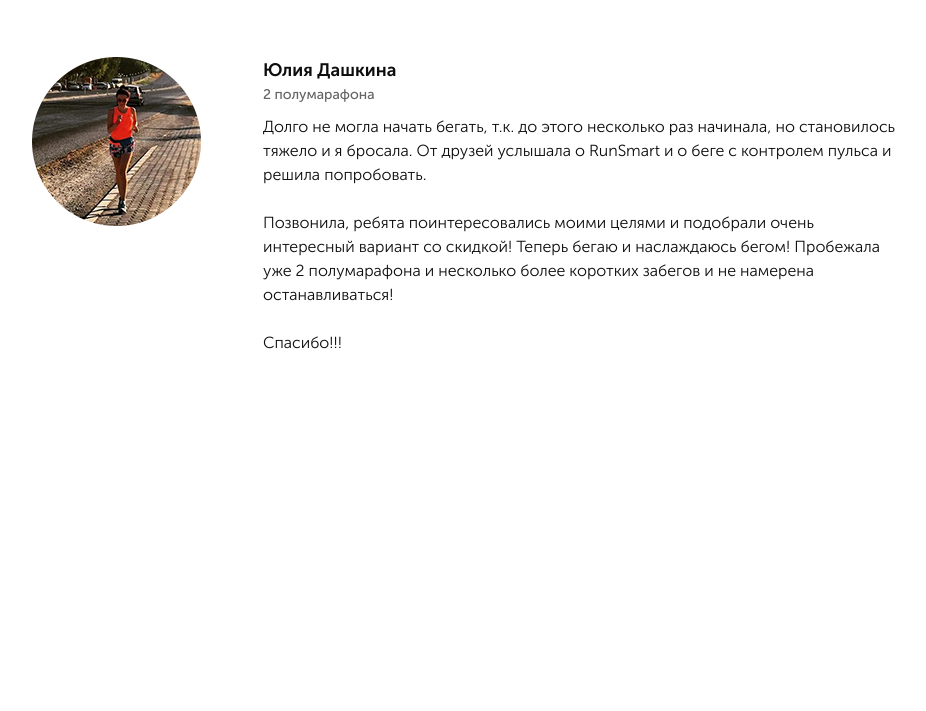
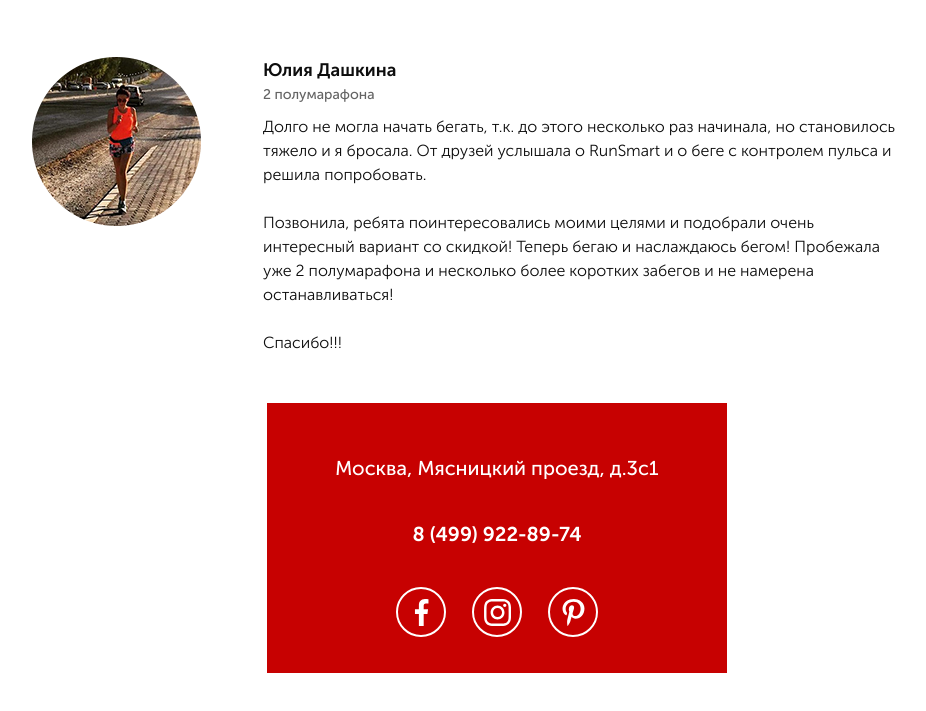
Before and after one commit to SamGolDev/Pulse, a website: page src/index.html in a window 1280 px wide. Shown: the part 4481-5192 px from the top of the page, without its empty margins (143-1069 px from the left). Before the commit the page ends 4884 px from the top, so only its background shows below. Drawn offline with nearby package versions, Linux system fonts and the light colour scheme.

Commit message:
add footer,map and responsive

```diff
--- a/src/index.html
+++ b/src/index.html
@@ -406,6 +406,20 @@
         </div>
     </section>
 
+    <footer class="footer">
+        <div class="footer__map"><script type="text/javascript" charset="utf-8" async src="https://api-maps.yandex.ru/services/constructor/1.0/js/?um=constructor%3Ae555bce6648d5ec91e30ca1327469aea0d9c1c9b53b8c31b0309e3e7e3a323ca&amp;width=100%25&amp;height=630&amp;lang=ru_RU&amp;scroll=false"></script></div>
+
+        <div class="footer__info">
+            <address class="footer__addr">Москва, Мясницкий проезд, д.3с1</address>
+            <a class="footer__phone" href="tel:+74999228974">8 (499) 922-89-74</a>
+            <div class="footer__social">
+                <a href="#" class="footer__social-item"><img src="icons/facebook.svg" alt="facebook"><a>
+                <a href="#" class="footer__social-item"><img src="icons/instagram.svg" alt="instagram"><a>
+                <a href="#" class="footer__social-item"><img src="icons/pinterest.svg" alt="pinterest"><a>
+            </div>
+        </div>
+    </footer>
+
 
 
     <script type="text/javascript" src="//code.jquery.com/jquery-1.11.0.min.js"></script>
--- /dev/null
+++ b/src/sass/blocks/_footer.scss
@@ -0,0 +1,58 @@
+.footer {
+    height: 630px;
+    position: relative;
+    &__info {
+        position: absolute;
+        top: 0;
+        left: 50%;
+        transform: translateX(-50%);
+        width: 460px;
+        height: 270px;
+        background-color: $main-color;
+        padding: 50px 68px 60px 68px;
+    }
+    &__addr {
+        font-weight: 500;
+        font-size: 20px;
+        color: #fff;
+        margin-bottom: 36px;
+        text-align: center;
+    }
+    &__phone {
+        display: block;
+        margin-bottom: 38px;
+        text-align: center;
+        font-weight: 700;
+        font-size: 20px;
+        color: #fff;
+        text-decoration: none;
+        &:hover {
+            text-decoration: underline;
+            color: #fff;
+        }
+    }
+
+    &__social-item {
+        display: flex;
+        justify-content: center;
+        align-items: center;
+        transition: 0.5s all;
+        border: 2px solid #FFFFFF;
+        height: 50px;
+        width: 50px;
+        border-radius: 100%;
+        margin: 0 13px;
+        img {
+            height: 27px;
+        }
+        &:hover {
+            box-shadow: 2px 3px 20px #fff;
+
+        }
+    }
+    &__social {
+        display: flex;
+        justify-content: center;
+        align-items: center;
+    }
+}
--- a/src/sass/blocks/_media.scss
+++ b/src/sass/blocks/_media.scss
@@ -129,7 +129,7 @@
 
 
 
-@media (max-width: 374px), (max-width: 424px) {
+@media (max-width: 374px), (max-width: 425px) {
 	.header {
 		&__phone, .button {
 			display: none;
@@ -207,11 +207,12 @@
 		}
 	}
 	.catalog {
+		padding-bottom: 50px;
 		.title {
 			font-size: 24px;
 		}
 		&__tab {
-			font-size: 10px !important;
+			font-size: 8px !important;
 		}
 	}
 	.review {
@@ -231,9 +232,36 @@
 		&__text {
 			margin: 0 auto;
 			margin-top: 10px;
+			padding: 0 10px;
 		}
-		&__name, &__subtitle, &__descr {
+		&__name, &__descr, &__subtitle {
 			text-align: center;
 		}
 	}
+	.footer {
+		height: 230px !important;
+		&__info {
+			max-width: 100%;
+			padding: 30px 60px;
+			height: 230px;
+		}
+		&__addr {
+			font-size: 15px;
+		}
+		&__phone {
+			font-size: 17px;
+		}
+		&__social-item {
+			width: 40px;
+			height: 40px;
+			img {
+				height: 20px;
+			}
+		}
+		&__map {
+			display: none;
+		}
+	}
+
+
 }
--- a/src/sass/style.scss
+++ b/src/sass/style.scss
@@ -19,4 +19,5 @@
 @import 'blocks/carousel';
 @import 'blocks/catalog';
 @import 'blocks/review';
+@import 'blocks/footer';
 @import 'blocks/media';
```
Also changed, not shown: src/css/style.min.css, src/icons/facebook.svg (added), src/icons/fb.png (deleted), src/icons/inst.png (deleted), src/icons/instagram.svg (added), src/icons/pin.png (deleted), src/icons/pinterest.svg (added).
